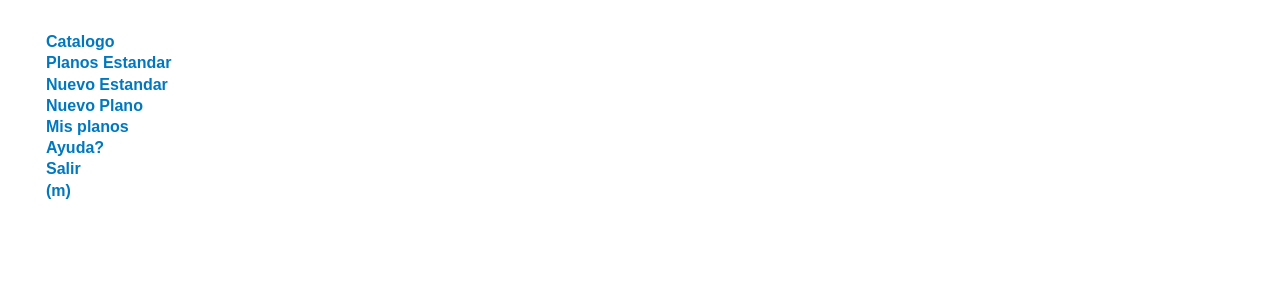
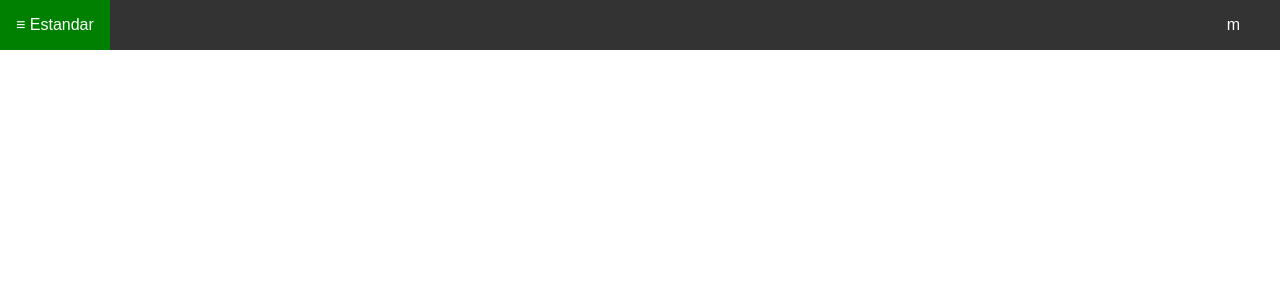
Before and after one commit to marcosroman/estandar, a Django app: page / in a window 1280 px wide. Shown: the top 300 px of the page. Run offline with Django 4.2, Linux system fonts and the light colour scheme; a user stored in the database is signed in.

Commit message:
improved nav menu

```diff
--- a/registro/static/css/style.css
+++ b/registro/static/css/style.css
@@ -1,103 +1,89 @@
-* {
-	font-family: sans-serif;
-	margin: 0;
-	padding: 0;
+body {
+  margin: 0;
+  font-family: Arial, Helvetica, sans-serif;
 }
 
 nav {
 	display: flex;
 	flex-direction: row;
-	flex-grow: 1;
-	font-weight: bold;
-	margin: 15px;
-	padding: 15px;
+	justify-content: space-between;
+	max-width: 100%;
+	background-color: #333;
 }
 
-.nav {
-	display: flex;
-	flex-direction: row;
-	flex-grow: 1;
+/* Dropdown Button */
+.dropbtn {
+	background-color: #333;
+  color: white;
+  padding: 16px;
+  font-size: 16px;
+  border: none;
+  cursor: pointer;
+	flex: 1 1 auto;
 }
 
-.nav a {
-	font-size: 2.5vw;
-}
-
-.nav ul {
-	display: flex;
-	flex-direction: row;
-	flex-grow: 1;
+/* Dropdown button on hover & focus */
+.dropbtn:hover, .dropbtn:focus {
+  background-color: green;
 }
 
 
-#nav-mp, #nav-np {
-	text-align: left;
+/* Dropdown Content (Hidden by Default) */
+.dropdown-content {
+  display: none;
+  position: absolute;
+  background-color: #333;
+  min-width: 160px;
+  box-shadow: 0px 8px 16px 0px rgba(0,0,0,0.2);
+  z-index: 1;
 }
 
-#nav-pe, #nav-ne {
-	text-align: right;
+/* Links inside the dropdown */
+.dropdown-content a {
+  color: white;
+  padding: 12px 16px;
+  text-decoration: none;
+  display: block;
 }
 
-#left.nav .estandarplanos {
-	display: grid;
-	grid-template-columns: 50% 50%;
-	flex-grow: 1;
+.right  {
+	/*justify-content: right;*/
+	margin-right: 1.5em;
+	/*float: right;*/
 }
 
-#right.nav {
-	justify-content: flex-end;
-	align-items: center;
-	flex-flow: row-reverse;
-	justify-content: right;
+
+/* The container <div> - needed to position the dropdown content */
+.dropdown {
+  position: relative;
+  display: inline-block;
 }
 
-@media screen and (max-width:600px) {
-	.nav ul, #left.nav, #right.nav  {
-		flex-direction: column;
-	}
 
-	#left.nav .estandarplanos {
-		display: flex;
-		flex-direction: column;
-	}
+/* Change color of dropdown links on hover */
+.dropdown-content a:hover {
+	background-color: #0078bf;
 }
 
-/*
-@media screen and (min-width:100vw) {
-	* {
-		font-size: large;
-	}
-}
-*/
+/* Show the dropdown menu (use JS to add this class to the .dropdown-content container when the user clicks on the dropdown button) */
+.show {display:block;}
 
-#right.nav ul {
-	justify-content: right;
-}
 
-nav li {
-	list-style: none;
-	margin: 0.2em 1em;
-	align-self: center;
-	/*text-shadow: 0.1em 0 #2fa753; -> this looks ugly actually */
-	/*text-align: center;*/
-	/*text-shadow: 0.1em 0.1em #2fa753;*/
-}
 
-ul li {
-	list-style: none;
-}
 
 #user {
 	align-self: center;
 	margin: auto 1em;
 }
 
+/*
 a, a:link, a:visited, a:active {
   text-decoration: none;
   color: #0078bf;
 }
 
 a:hover { color: #2fa753 !important; }
+*/
 
 form {
 	display: inline-block;
@@ -186,3 +172,95 @@ h1,h2,h3,h4 {
 	width: auto;
 	height: 100%;
 }
+
+
+/*
+* {
+	font-family: sans-serif;
+	margin: 0;
+	padding: 0;
+}
+
+nav {
+	display: flex;
+	flex-direction: row;
+	flex-grow: 1;
+	font-weight: bold;
+	margin: 15px;
+	padding: 15px;
+}
+
+.nav {
+	display: flex;
+	flex-direction: row;
+	flex-grow: 1;
+}
+
+.nav a {
+	font-size: 2.5vw;
+}
+
+.nav ul {
+	display: flex;
+	flex-direction: row;
+	flex-grow: 1;
+}
+
+
+#nav-mp, #nav-np {
+	text-align: left;
+}
+
+#nav-pe, #nav-ne {
+	text-align: right;
+}
+
+#left.nav .estandarplanos {
+	display: grid;
+	grid-template-columns: 50% 50%;
+	flex-grow: 1;
+}
+
+#right.nav {
+	justify-content: flex-end;
+	align-items: center;
+	flex-flow: row-reverse;
+	justify-content: right;
+}
+
+@media screen and (max-width:600px) {
+	.nav ul, #left.nav, #right.nav  {
+		flex-direction: column;
+	}
+
+	#left.nav .estandarplanos {
+		display: flex;
+		flex-direction: column;
+	}
+}
+*/
+
+/*
+@media screen and (min-width:100vw) {
+	* {
+		font-size: large;
+	}
+}
+*/
+
+/*
+#right.nav ul {
+	justify-content: right;
+}
+
+nav li {
+	list-style: none;
+	margin: 0.2em 1em;
+	align-self: center;
+}
+*/
+/*
+ul li {
+	list-style: none;
+}
+*/
--- a/registro/templates/registro/base.html
+++ b/registro/templates/registro/base.html
@@ -13,7 +13,7 @@
 
 	<body>
 		{% block navbar %}
-		{% include './navbar.html' %}
+			{% include './navbar.html' %}
 		{% endblock %}
 		<br>
 		<main>
--- a/registro/templates/registro/navbar.html
+++ b/registro/templates/registro/navbar.html
@@ -1,22 +1,33 @@
+{% load static %}
+<script defer type="text/javascript" src="{% static 'js/toggle.js' %}"></script>
+
 <nav>
-	<div>
-		<ul>
-			<li><a target="_blank" href="{% url 'registro:catalogo' %}">Catalogo</a></li>
-				<li id="nav-pe"><a href="{% url 'registro:codigosporcategoria' %}">Planos Estandar</a></li>
-				{% if user.is_authenticated %}
-					<li><a href="{% url 'registro:nuevo-codigo' %}">Nuevo Estandar</a></li>
-					<li><a href="{% url 'registro:nuevo-plano' %}">Nuevo Plano</a></li>
-					<li><a href="{% url 'registro:listaplanos' %}">Mis planos</a></li> {# deberia ordenar por fecha y ot #}
-				{% endif %}
-		</ul>
+	<div class="dropdown">
+		<button onclick="toggleLeftDropdown()" class="dropbtn">≡ Estandar</button>
+		<!--<a href="#home" class="active">Estandar</a>-->
+		<div class="dropdown-content" id="leftDropdown">
+			{% if user.is_authenticated %}
+				<a href="{% url 'registro:nuevo-plano' %}">Generar Nuevo Plano</a>
+				<a href="{% url 'registro:nuevo-codigo' %}">Cargar Nuevo Estandar</a>
+				<hr>
+				<a href="{% url 'registro:listaplanos' %}">Ver Mis Planos</a>
+				<a href="{% url 'registro:codigosporcategoria}">Ver Códigos Estandar Cargados</a>
+				<a target="_blank" href="{% url 'registro:catalogo' %}">Ver Catálogo (externo)</a>
+				<hr>
+				<a href="{% url 'registro:instrucciones' %}">¿Cómo usar?</a>
+			{% else %}
+				<a href="{% url 'login' %}">Iniciar Sesión</a>
+			{% endif %}
+		</div>
+	</div>
 
-		<ul>
-		{% if user.is_authenticated %}
-				<li><a href="{% url 'registro:instrucciones' %}">Ayuda?</a></li>
-				<li><a href="{% url 'logout' %}">Salir</a>
-				<li><a href="{% url 'password_change' %}">({{user}})</a></li>
-		{% else %}
-				<li><a href="{% url 'login' %}">Ingresar</a>
-		{% endif %}
-		</ul>
+	{% if user.is_authenticated %}
+		<div class="dropdown right">
+			<button onclick="toggleRightDropdown()" class="dropbtn">{{request.user}}<!--🙂--></button>
+			<div class="dropdown-content" id="rightDropdown">
+				<a href="{% url 'password_change' %}">Cambiar contraseña</a>
+				<a href="{% url 'logout' %}">Cerrar Sesión</a>
+			</div>
+		</div>
+	{% endif %}
 </nav>
```
